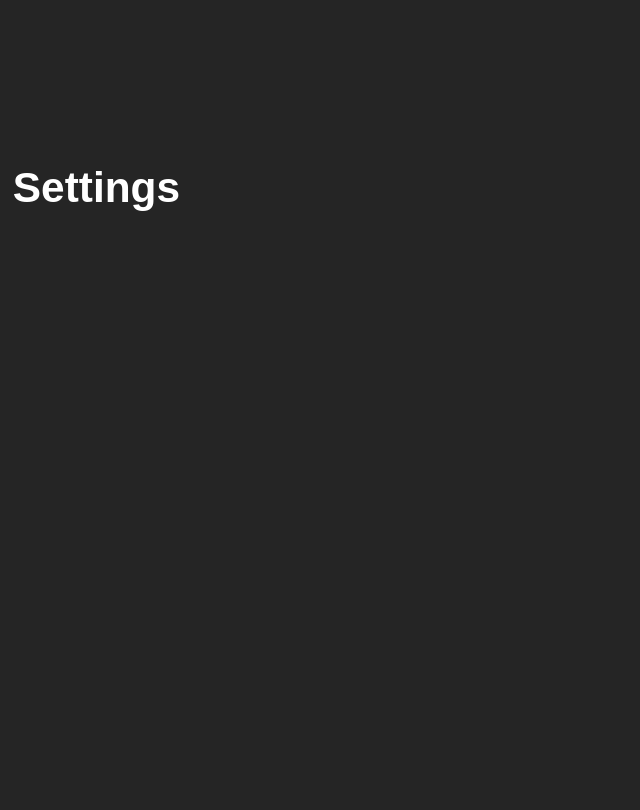
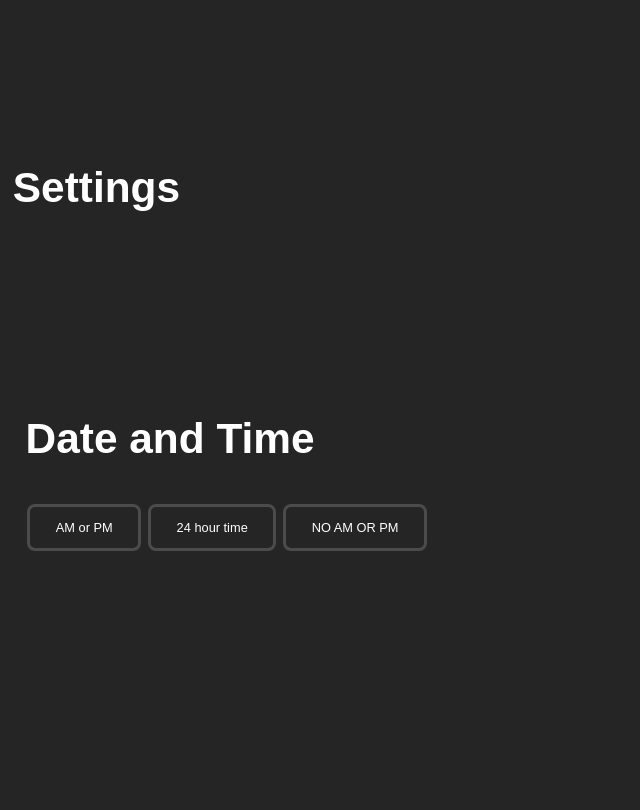
Before and after one commit to foil-os/FOIL-Home, a PHP site: page /APPS/Settings/index.php in a window 1280 px wide. Shown: the part 146-956 px from the top of the page, without its empty margins (0-640 px from the left). Before the commit the page ends 357 px from the top, so only its background shows below. Run offline with PHP 8.4, Linux system fonts and the light colour scheme.

Commit message:
Added Date and Time header showing three options of Date and time

```diff
--- a/APPS/Settings/index.php
+++ b/APPS/Settings/index.php
@@ -46,9 +46,21 @@
     <div class="FOIL-Layout">
         <h1>
             <FOIL-Font-Size-54>
-                Settings                        <!-- Settings app -->
+                Settings                                <!-- Settings Main Header -->
             </FOIL-Font-Size-54>
         </h1>
+
+
+        <div class="FOIL-Layout">
+            <h1>
+                <FOIL-Font-Size-54>
+                    Date and Time                        <!-- Date and time Sub-header -->
+                </FOIL-Font-Size-54>
+            </h1>
+            <a href="#" class="FOIL-button">AM or PM</a>
+            <a href="#" class="FOIL-button">24 hour time</a>
+            <a href="#" class="FOIL-button">NO AM OR PM</a>
+        </div>
 
 
     </div>
```
